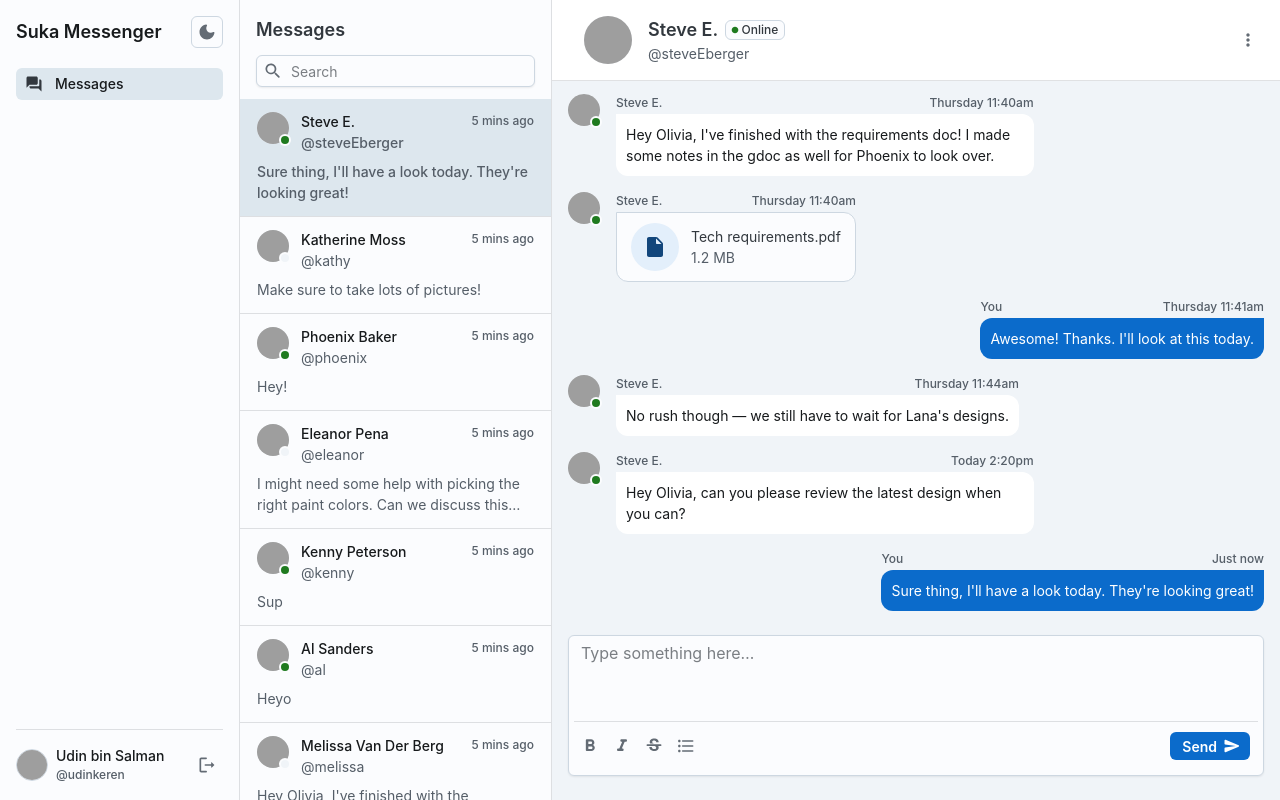
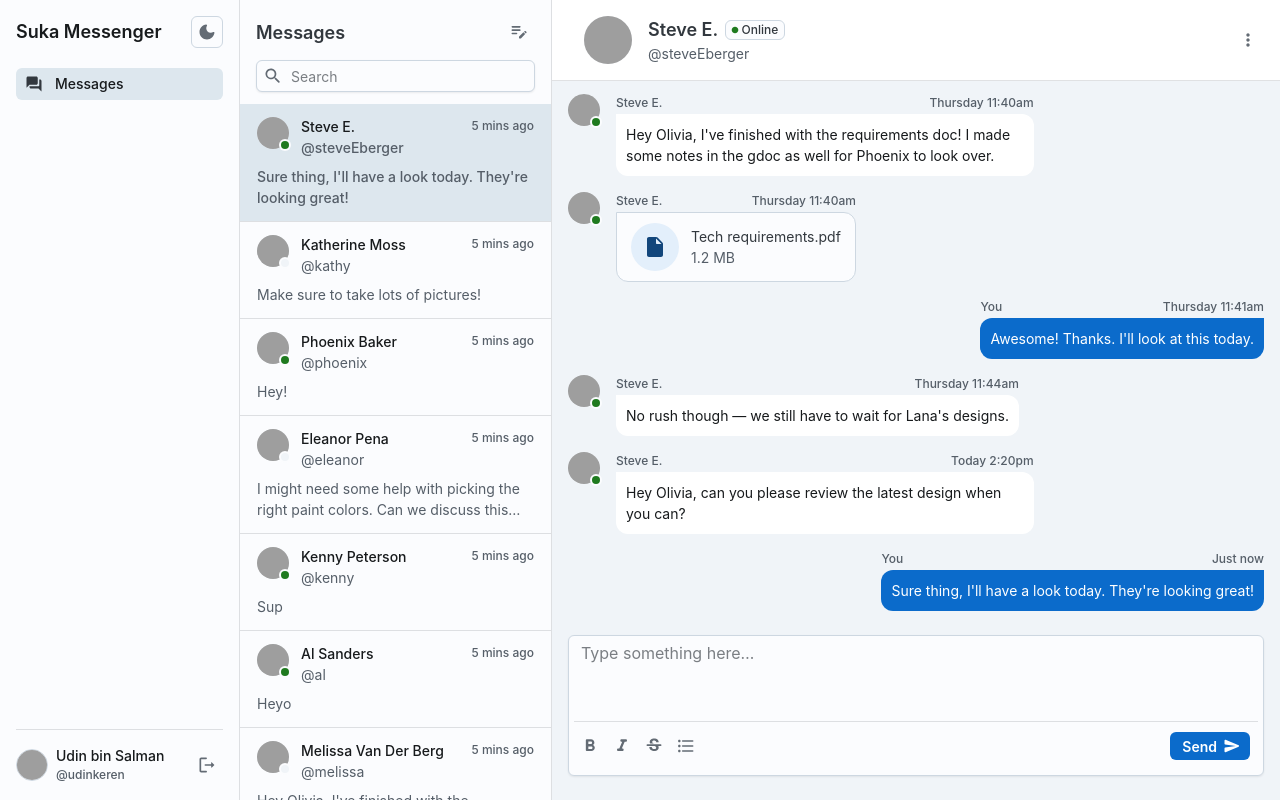
Before and after one commit to azhrzf/sukame, a React (Vite) app: page / in a window 1280 px wide. Built offline with nearby package versions, Linux system fonts and the light colour scheme; grey boxes are pictures that could not be loaded; the HTML template or start-up script is replaced by a standard one.

Commit message:
create new chat feature

```diff
--- a/src/components/ChatListItem.tsx
+++ b/src/components/ChatListItem.tsx
@@ -76,7 +76,7 @@ export default function ChatListItem({
 							textOverflow: "ellipsis",
 						}}
 					>
-						{messages[messages.length - 1].content}
+						{messages.length > 0 && messages[messages.length - 1].content}
 					</Typography>
 				</ListItemButton>
 			</ListItem>
--- a/src/components/ChatsPane.tsx
+++ b/src/components/ChatsPane.tsx
@@ -1,25 +1,43 @@
 import Stack from "@mui/joy/Stack";
 import Sheet from "@mui/joy/Sheet";
 import Typography from "@mui/joy/Typography";
-import { Box, IconButton, Input } from "@mui/joy";
+import {
+	Box,
+	Button,
+	DialogContent,
+	DialogTitle,
+	FormControl,
+	FormLabel,
+	IconButton,
+	Input,
+	Modal,
+	ModalClose,
+	ModalDialog,
+} from "@mui/joy";
 // import { Chip } from "@mui/joy";
 import List from "@mui/joy/List";
-// import EditNoteRoundedIcon from "@mui/icons-material/EditNoteRounded";
+import EditNoteRoundedIcon from "@mui/icons-material/EditNoteRounded";
 import SearchRoundedIcon from "@mui/icons-material/SearchRounded";
 import CloseRoundedIcon from "@mui/icons-material/CloseRounded";
 import ChatListItem from "./ChatListItem";
 import { ChatProps, UserProps } from "../types";
 import { toggleMessagesPane } from "../utils";
+import { useState } from "react";
 
 type ChatsPaneProps = {
 	user: UserProps;
 	chats: ChatProps[];
 	setSelectedChat: (chat: ChatProps) => void;
 	selectedChatId: string;
+	handleNewChat: (targetUser: string) => void;
 };
 
-export default function ChatsPane({ user, chats, setSelectedChat, selectedChatId }: ChatsPaneProps) {
+export default function ChatsPane({ user, chats, setSelectedChat, selectedChatId, handleNewChat }: ChatsPaneProps) {
+	const [open, setOpen] = useState(false);
+	const [usernameInput, setUsernameInput] = useState("");
+
 	return (
+		<>
 			<Sheet
 				sx={{
 					borderRight: "1px solid",
@@ -48,15 +66,15 @@ export default function ChatsPane({ user, chats, setSelectedChat, selectedChatId
 						Messages
 					</Typography>
 
-				{/* <IconButton
+					<IconButton
 						variant="plain"
 						aria-label="edit"
 						color="neutral"
 						size="sm"
 						sx={{ display: { xs: "none", sm: "unset" } }}
 					>
-					<EditNoteRoundedIcon />
-				</IconButton> */}
+						<EditNoteRoundedIcon onClick={() => setOpen(true)} />
+					</IconButton>
 
 					<IconButton
 						variant="plain"
@@ -92,5 +110,36 @@ export default function ChatsPane({ user, chats, setSelectedChat, selectedChatId
 					))}
 				</List>
 			</Sheet>
+			<Modal open={open} onClose={() => setOpen(false)}>
+				<ModalDialog>
+					<ModalClose variant="plain" sx={{ m: 1 }} />
+					<DialogTitle>New Messages</DialogTitle>
+					<DialogContent>Fill in the target username</DialogContent>
+					<form
+						onSubmit={(event: React.FormEvent<HTMLFormElement>) => {
+							event.preventDefault();
+							handleNewChat(usernameInput);
+							setOpen(false);
+							setUsernameInput("");
+						}}
+					>
+						<Stack spacing={2}>
+							<FormControl>
+								<FormLabel>Username</FormLabel>
+								<Input
+									value={usernameInput}
+									autoFocus
+									required
+									onChange={(e) => {
+										setUsernameInput(e.target.value);
+									}}
+								/>
+							</FormControl>
+							<Button type="submit">Submit</Button>
+						</Stack>
+					</form>
+				</ModalDialog>
+			</Modal>
+		</>
 	);
 }
--- a/src/components/MyMessages.tsx
+++ b/src/components/MyMessages.tsx
@@ -5,6 +5,7 @@ import ChatsPane from "./ChatsPane";
 import { useEffect } from "react";
 // import { useChatContext } from "./context";
 import { ChatProps, MessageProps, UserProps } from "../types";
+import { getUserByUsername } from "../data";
 
 type MyMessagesProps = {
 	user: UserProps;
@@ -19,9 +20,11 @@ export default function MyProfile({ user, initChats, setInitChats }: MyMessagesP
 
 	useEffect(() => {
 		setChats(initChats);
-	}, [initChats, selectedChat]);
+		console.log(chats);
+	}, [chats, initChats, selectedChat]);
 
 	const handleChatSend = (currentMessage: MessageProps): void => {
+		console.log(chats);
 		const chatIndex = chats.findIndex((chat) => chat.id === selectedChat.id);
 		if (chatIndex !== -1) {
 			setChats((prevChats) => {
@@ -29,7 +32,25 @@ export default function MyProfile({ user, initChats, setInitChats }: MyMessagesP
 				updatedChats[chatIndex].messages.push(currentMessage);
 				return updatedChats;
 			});
-			console.log(chats);
+			//console.log(chats);
+		}
+	};
+
+	const handleNewChat = (targetUser: string) => {
+		let target = getUserByUsername(targetUser);
+		if (target !== undefined) {
+			const newId = initChats.length + 1;
+			const newIdString = newId.toString();
+			const chat: ChatProps = {
+				id: newIdString,
+				sender: [target, user],
+				messages: [],
+			};
+			setInitChats((prevChats) => {
+				return [...prevChats, chat];
+			});
+			// let newChatIndex = chats.findIndex((c) => c.id === newIdString);
+			// setSelectedChat(chats[8]);
 		}
 	};
 
@@ -63,7 +84,13 @@ export default function MyProfile({ user, initChats, setInitChats }: MyMessagesP
 					top: 52,
 				}}
 			>
-				<ChatsPane user={user} chats={chats} selectedChatId={selectedChat.id} setSelectedChat={setSelectedChat} />
+				<ChatsPane
+					user={user}
+					chats={chats}
+					selectedChatId={selectedChat.id}
+					setSelectedChat={setSelectedChat}
+					handleNewChat={handleNewChat}
+				/>
 			</Sheet>
 			<MessagesPane user={user} selectedChat={selectedChat} handleChatSend={handleChatSend} />
 		</Sheet>
--- a/src/data.tsx
+++ b/src/data.tsx
@@ -55,6 +55,13 @@ export const users: UserProps[] = [
 		name: "Udin bin Salman",
 		username: "@udinkeren",
 		avatar: "/static/images/avatar/8.jpg",
+		online: true,
+	},
+	{
+		id: 9,
+		name: "Marhalim",
+		username: "@marhalim",
+		avatar: "/static/images/avatar/9.jpg",
 		online: true,
 	},
 ];
@@ -290,3 +297,12 @@ export const getSender = (currentUser: UserProps, senders: UserProps[]): UserPro
 	});
 	return send;
 };
+
+export const getUserByUsername = (username: string) => {
+	const userIndex = users.findIndex((user) => user.username === username);
+	if (userIndex !== -1) {
+		return users[userIndex];
+	} else {
+		return;
+	}
+};
```
Lines whose indentation alone changed are shown as unchanged.
